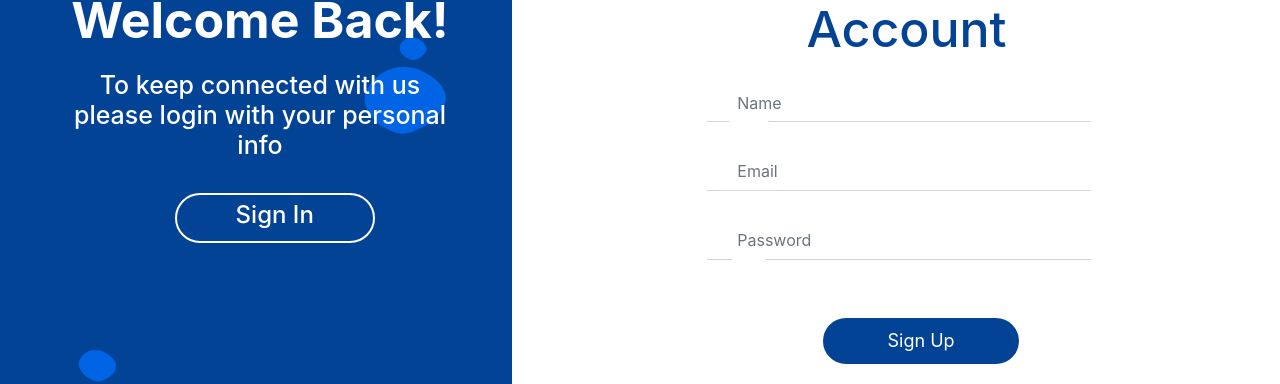
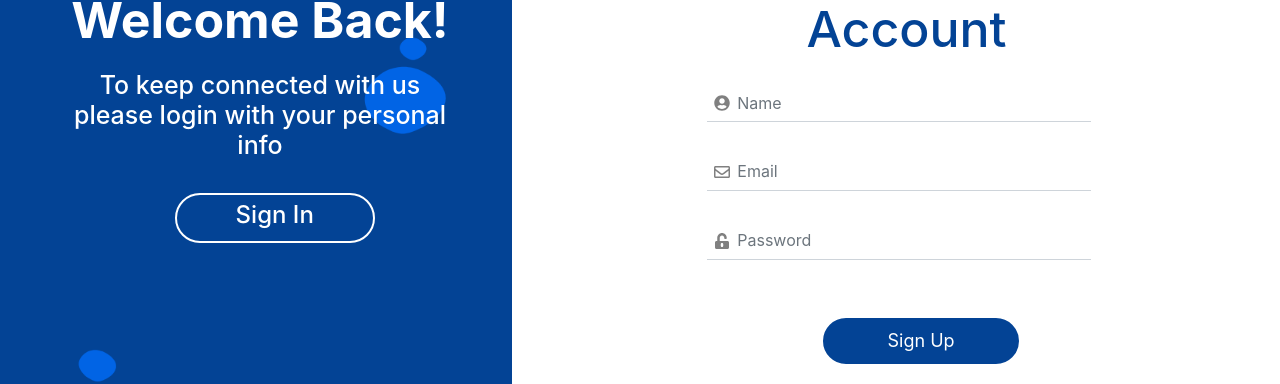
Before and after one commit to Sekigahara/cuci.in-frontend, a React (Create React App) app: page /Register in a window 1280 px wide. Shown: the part 215-599 px from the top of the page. Built offline with nearby package versions, Linux system fonts and the light colour scheme.

Commit message:
Fix icon login and register

```diff
--- a/package.json
+++ b/package.json
@@ -4,8 +4,8 @@
   "private": true,
   "dependencies": {
     "@testing-library/jest-dom": "^5.11.5",
-    "@testing-library/react": "^11.1.0",
-    "@testing-library/user-event": "^12.1.10",
+    "@testing-library/react": "^11.1.2",
+    "@testing-library/user-event": "^12.2.2",
     "axios": "^0.21.0",
     "bootstrap": "^4.5.3",
     "react": "^17.0.1",
--- a/src/components/Form/LoginForm.js
+++ b/src/components/Form/LoginForm.js
@@ -40,7 +40,7 @@ const LoginForm = () => {
           <Form className="login-field">
             <Form.Group className="form-gorup" controlId="formBasicUsername">
               <div className="input-icon">
-                <span className = "icon"><FaRegEnvelope /></span>
+              <div className='login-icon'><FaRegEnvelope /></div>
                 <Form.Control
                     className = "no-border"
                     type="text" placeholder="Input Username"
@@ -52,7 +52,7 @@ const LoginForm = () => {
 
             <Form.Group className="form-gorup" controlId="formBasicPassword">
               <div className="input-icon">
-                <span className = "icon"><FaUnlockAlt /></span>
+                <span className = "login-icon"><FaUnlockAlt /></span>
                 <Form.Control
                     className = "no-border"
                     type="password"
--- a/src/components/Form/RegisterForm.js
+++ b/src/components/Form/RegisterForm.js
@@ -13,21 +13,21 @@ const RegisterForm = () => {
           <Form className="login-field">
           <Form.Group className="form-gorup" controlId="formBasicEmail">
               <div className="input-icon">
-                <span className = "icon"><FaUserCircle /></span>
+                <span className = "login-icon"><FaUserCircle /></span>
                 <Form.Control className = "no-border" type="name" placeholder="Name" />
               </div>
             </Form.Group>
 
             <Form.Group className="form-gorup" controlId="formBasicEmail">
               <div className="input-icon">
-                <span className = "icon"><FaRegEnvelope /></span>
+                <span className = "login-icon"><FaRegEnvelope /></span>
                 <Form.Control className = "no-border" type="email" placeholder="Email" />
               </div>
             </Form.Group>
 
             <Form.Group className="form-gorup" controlId="formBasicPassword">
               <div className="input-icon">
-                <span className = "icon"><FaUnlockAlt /></span>
+                <span className = "login-icon"><FaUnlockAlt /></span>
                 <Form.Control className = "no-border" type="password" placeholder="Password" />
               </div>
             </Form.Group>
--- a/src/styles/index.css
+++ b/src/styles/index.css
@@ -231,7 +231,7 @@ nav .auth .line {
     position: relative;
 }
 
-.input-icon .icon{
+.input-icon .login-icon{
     position: absolute;
     top: 15%;
     color: grey;
```
Also changed, not shown: 1 other file (tests, documents, lock files or other folders).
